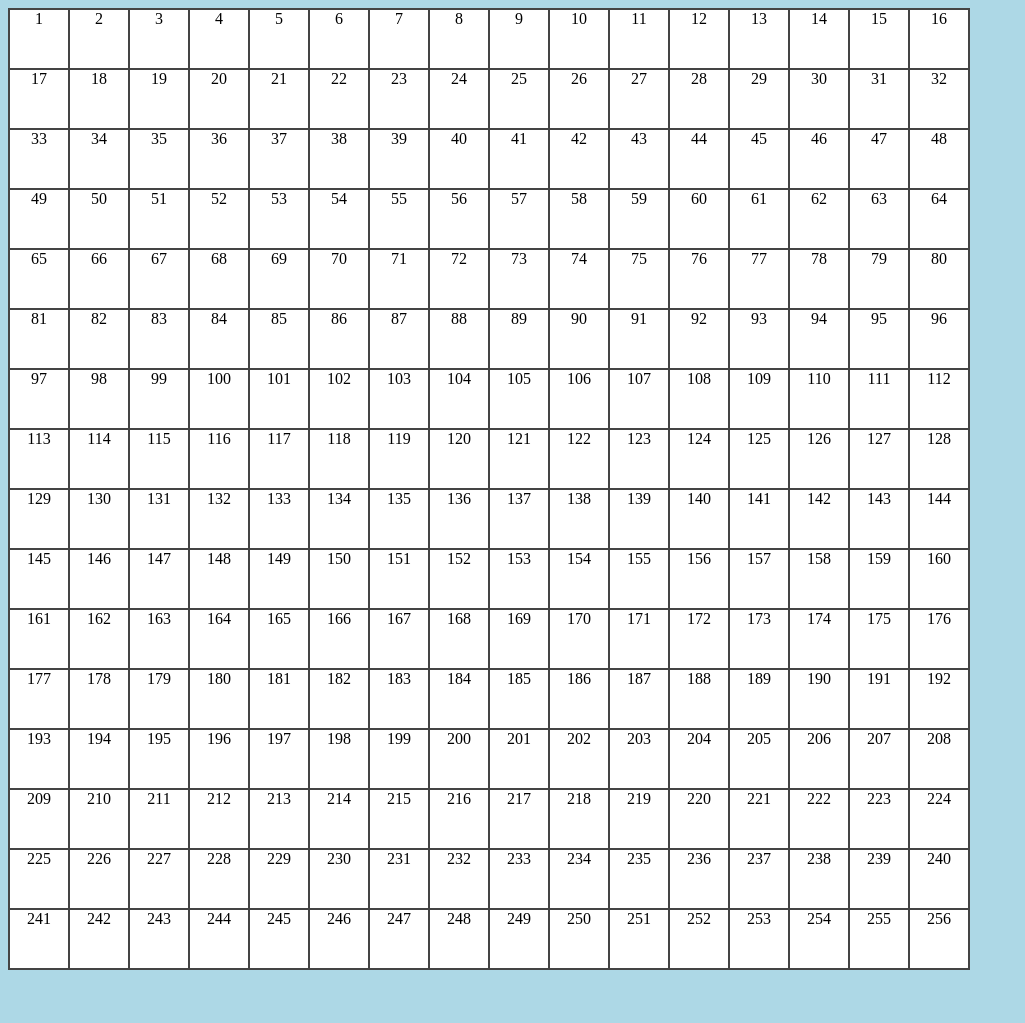
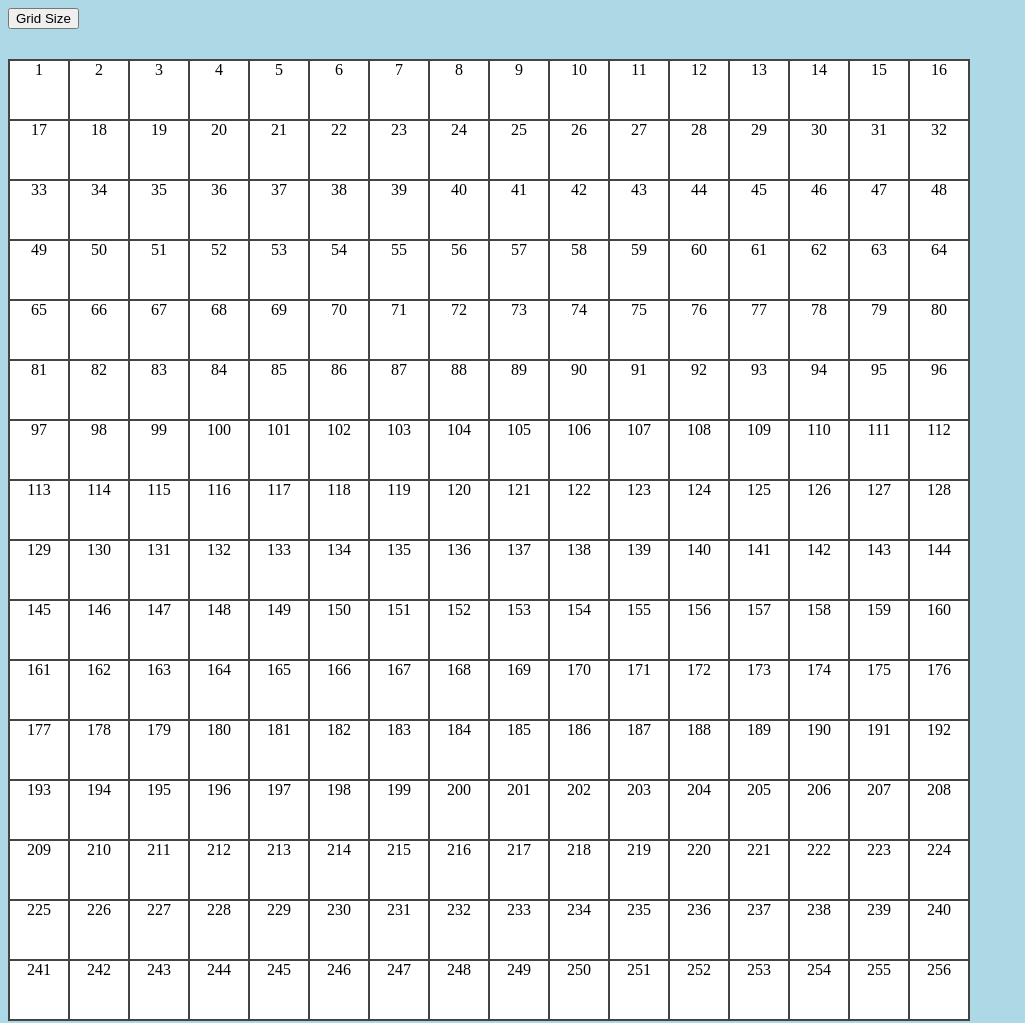
Before and after one commit to TPolonio/etch-a-sketch, a plain HTML site: page index.html in a window 1280 px wide. Shown: the whole page, without its empty margins (0-1025 px from the left). Before the commit the page ends 978 px from the top, so only its background shows below. Drawn offline with Linux system fonts and the light colour scheme.

```diff
--- a/index.html
+++ b/index.html
@@ -8,6 +8,8 @@
     <link rel="stylesheet" href = 'styles.css'>
 </head>
 <body>
+
+    <button class="button"> Grid Size</button>
     <div class="container">
 
     </div>
```
